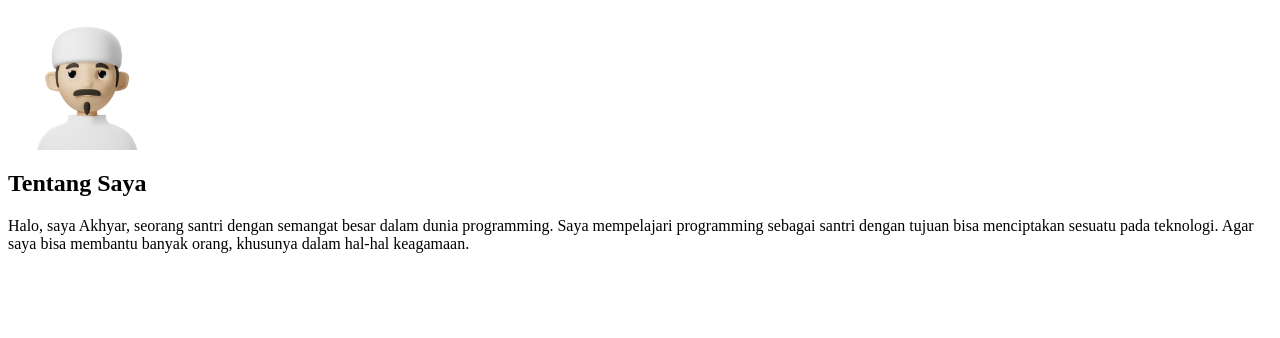
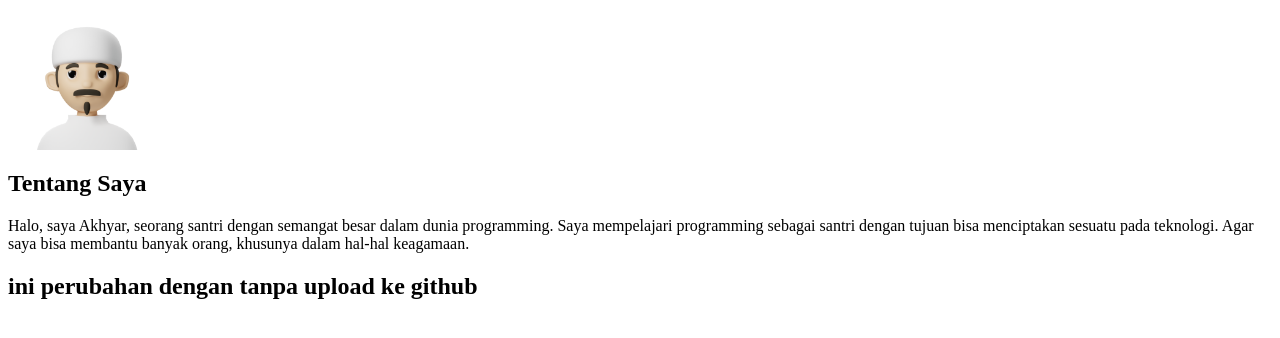
Before and after one commit to amuntai/amuntai.github.io, a plain HTML site: page index.html in a window 1280 px wide. Shown: the part 66-404 px from the top of the page. Drawn offline with Linux system fonts and the light colour scheme.

Commit message:
update index.html

```diff
--- a/index.html
+++ b/index.html
@@ -7,5 +7,7 @@
     <h2>Tentang Saya</h2>
 
     <p>Halo, saya Akhyar, seorang santri dengan semangat besar dalam dunia programming. Saya mempelajari programming sebagai santri dengan tujuan bisa menciptakan sesuatu pada teknologi. Agar saya bisa membantu banyak orang, khusunya dalam hal-hal keagamaan.</p>
+
+    <h2>ini perubahan dengan tanpa upload ke github</h2>
   </body>
 </html>
```
